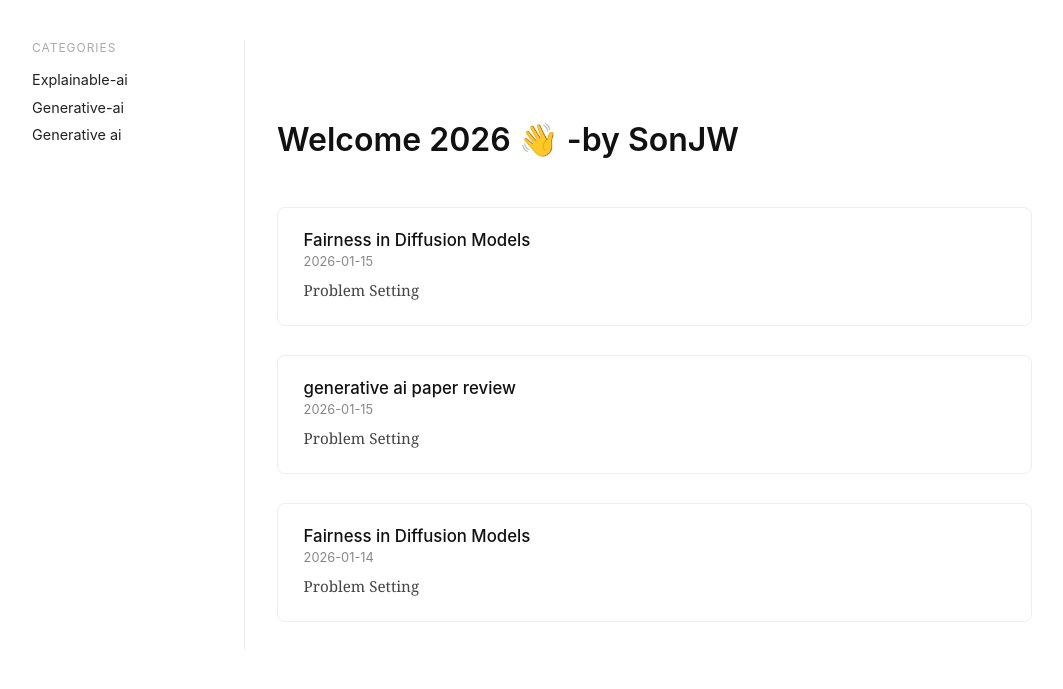
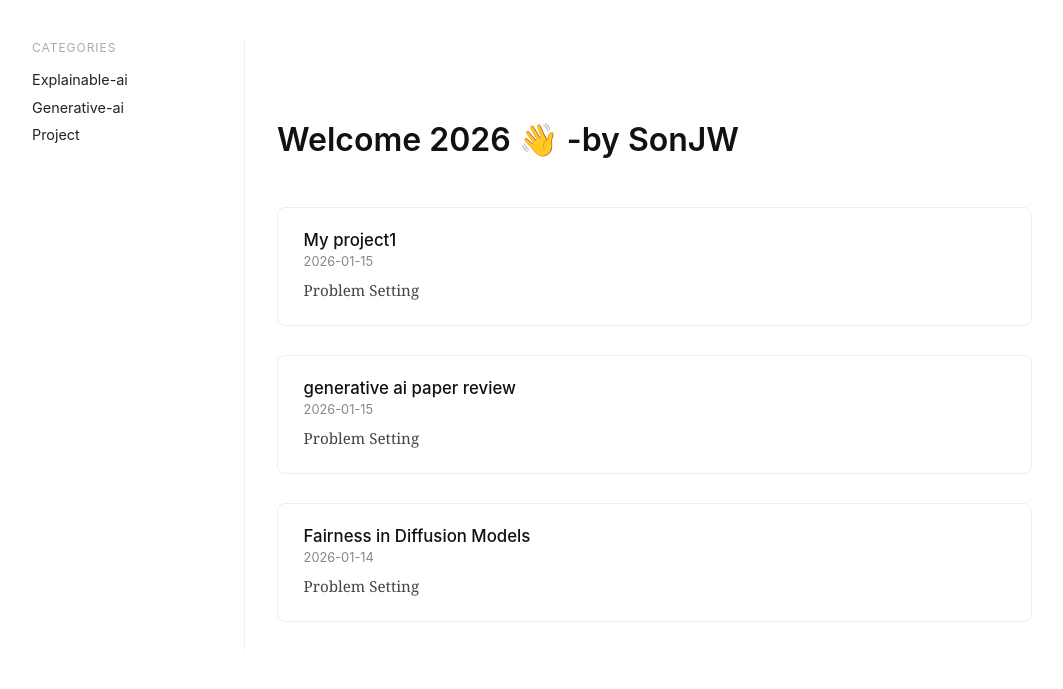
Before and after one commit to mattattabi78/mattattabi78.github.io, a Jekyll site: the page built from index.md, in a window 1280 px wide. Shown: the top 689 px of the page, without its empty margins (108-1171 px from the left). Built offline with Jekyll 4.4.1, drawn with Linux system fonts in a browser that asks for light colours.

Commit message:
Update 2026-01-15-project1.md

```diff
--- a/_posts/2026-01-15-project1.md
+++ b/_posts/2026-01-15-project1.md
@@ -1,9 +1,9 @@
 ---
 layout: post
-title: Fairness in Diffusion Models
-paper: "Bias and Fairness in Diffusion Models"
-category: Generative AI
-link: https://arxiv.org/abs/xxxx.xxxxx
+title: My project1
+paper: "Chess language Models"
+category: project
+
 ---
 
 ## Problem Setting
```
